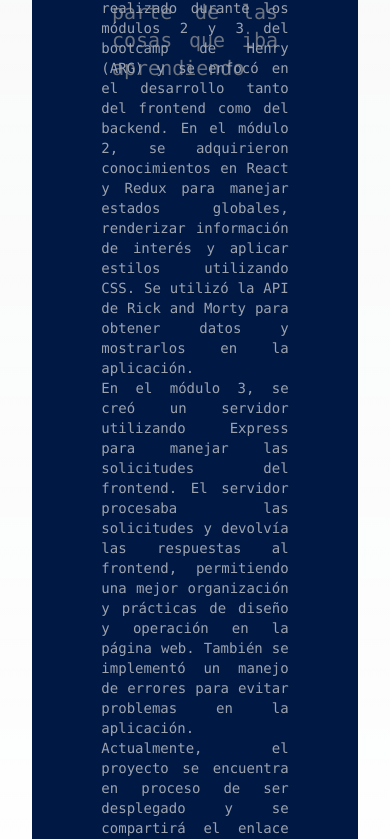
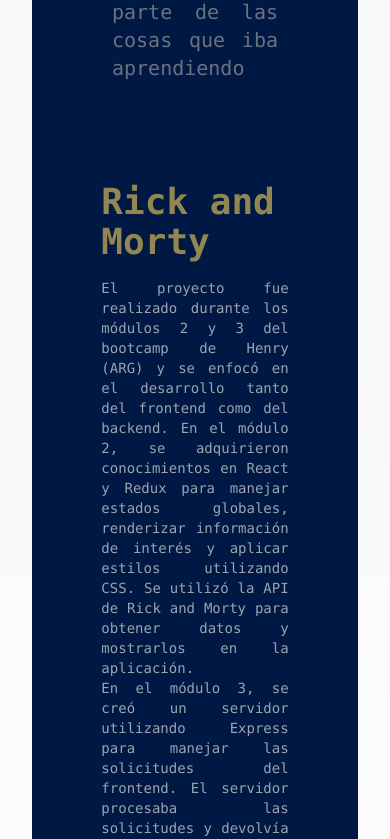
Before and after one commit to jeromanp/my-portfolio, a Next.js app: page / in a window 390 px wide. Shown: the part 6660-7499 px from the top of the page. Built offline with nearby package versions, Linux system fonts and the light colour scheme.

Commit message:
add style

```diff
--- a/src/components/Proyects.jsx
+++ b/src/components/Proyects.jsx
@@ -14,9 +14,11 @@ export default function Proyects() {
           </p>
         </div>
 
+        <div className="mt-10">
+
         {misProyectos.map((proyect, i) => (
           <div
-            className="flex flex-col md:flex-row items-center justify-center h-screen p-10"
+            className="flex flex-col md:flex-row items-center justify-center h-full p-10"
             key={i}
           >
             <div className="md:w-1/2">
@@ -64,6 +66,8 @@ export default function Proyects() {
             </div>
           </div>
         ))}
+        </div>
+
       </div>
     </div>
   );
```
